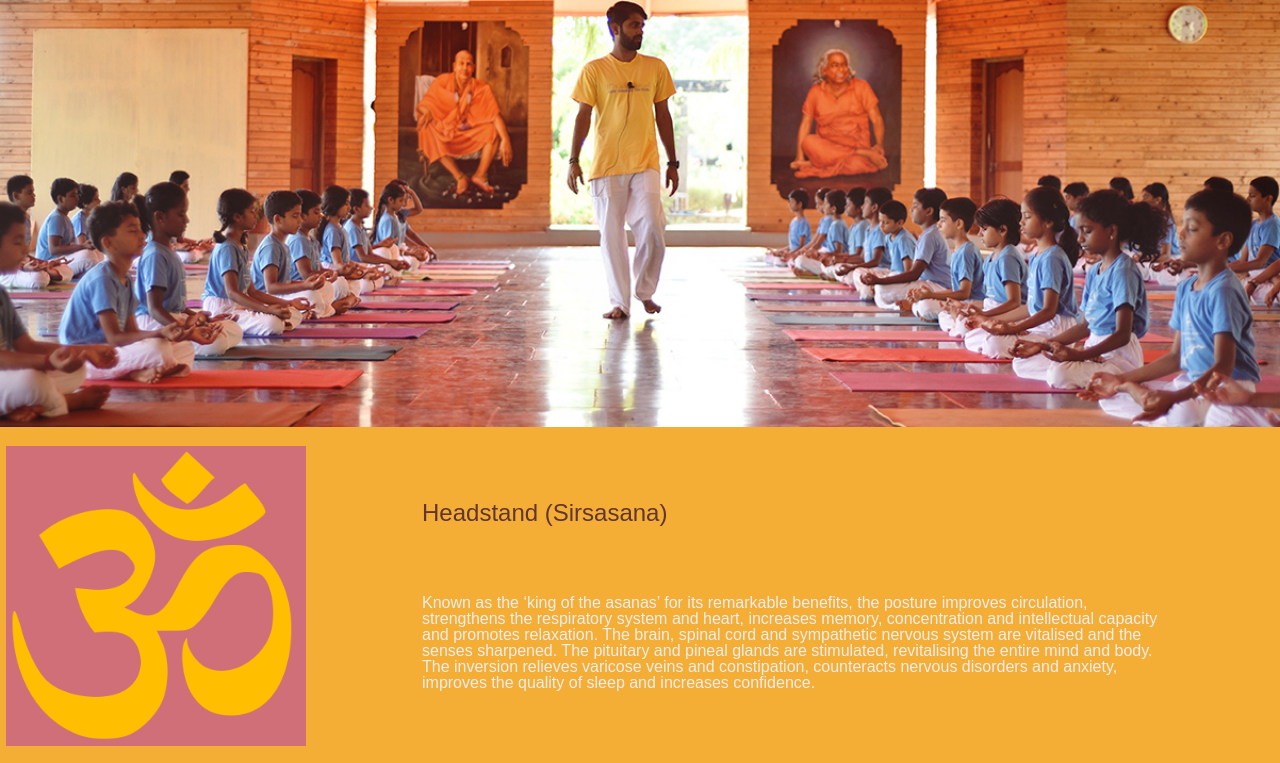
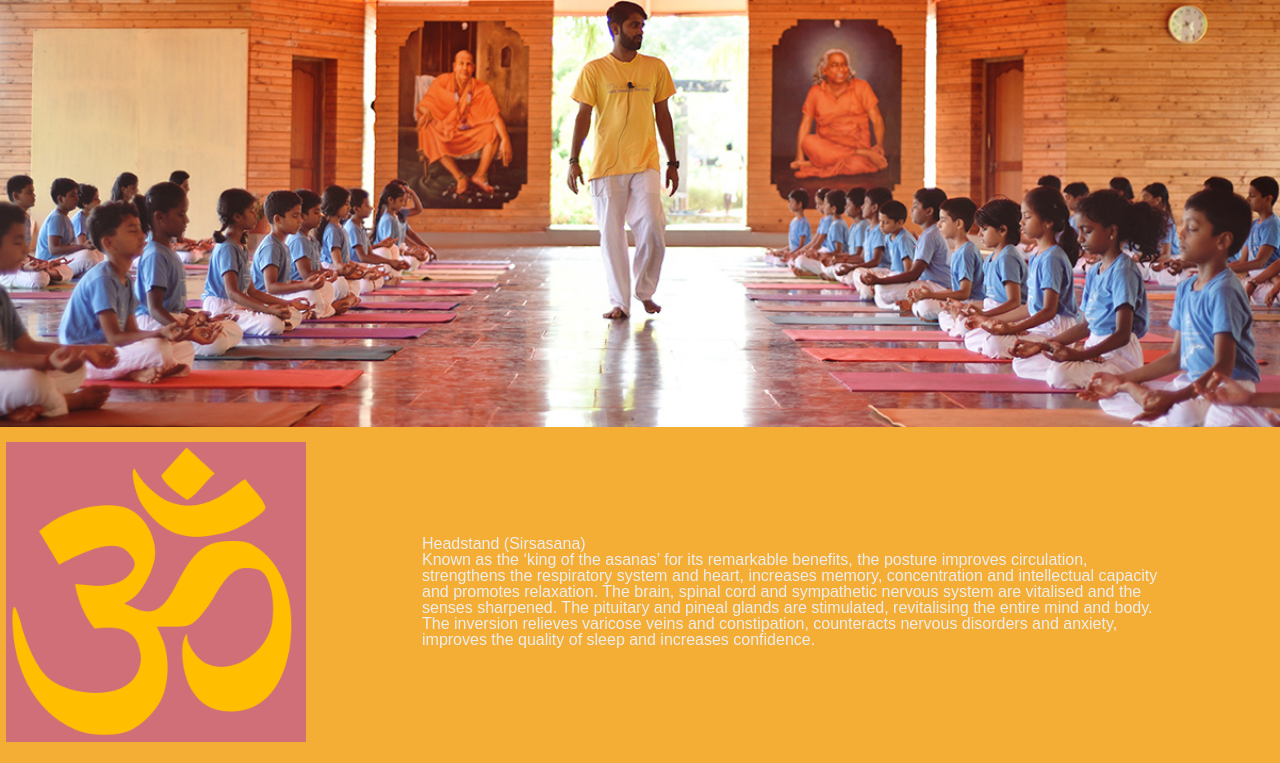
Before and after one commit to karadikid/sivananda-card, a plain HTML site: page index.html in a window 1280 px wide. Shown: the top 763 px of the page. Drawn offline with Linux system fonts and the light colour scheme.

Commit message:
Update Style
Changed align-items for .card-container

```diff
--- a/css/style.css
+++ b/css/style.css
@@ -8,22 +8,24 @@ body {
   color: #EDEDED;
 }
 
-h1 {
+h2 {
   font-size: 24px;
   color: #613531;
+  margin: 20px;
 }
 
 section.card-container {
   display: grid;
   grid-template-rows: auto;
   justify-content: center;
+  align-items:center;
 }
 
 article.card {
   display: grid;
   grid-template-columns: auto;
-  align-items: center;
-  margin: 16px 0;
+  align-items: stretch;
+  margin: 12px 0;
 }
 
 article.copy {
@@ -32,6 +34,7 @@ article.copy {
   align-items: center;
   margin: 16px 0;
   border: 20px solid transparent;
+  font-size: 16px;
 }
 
 .card-image {
```
